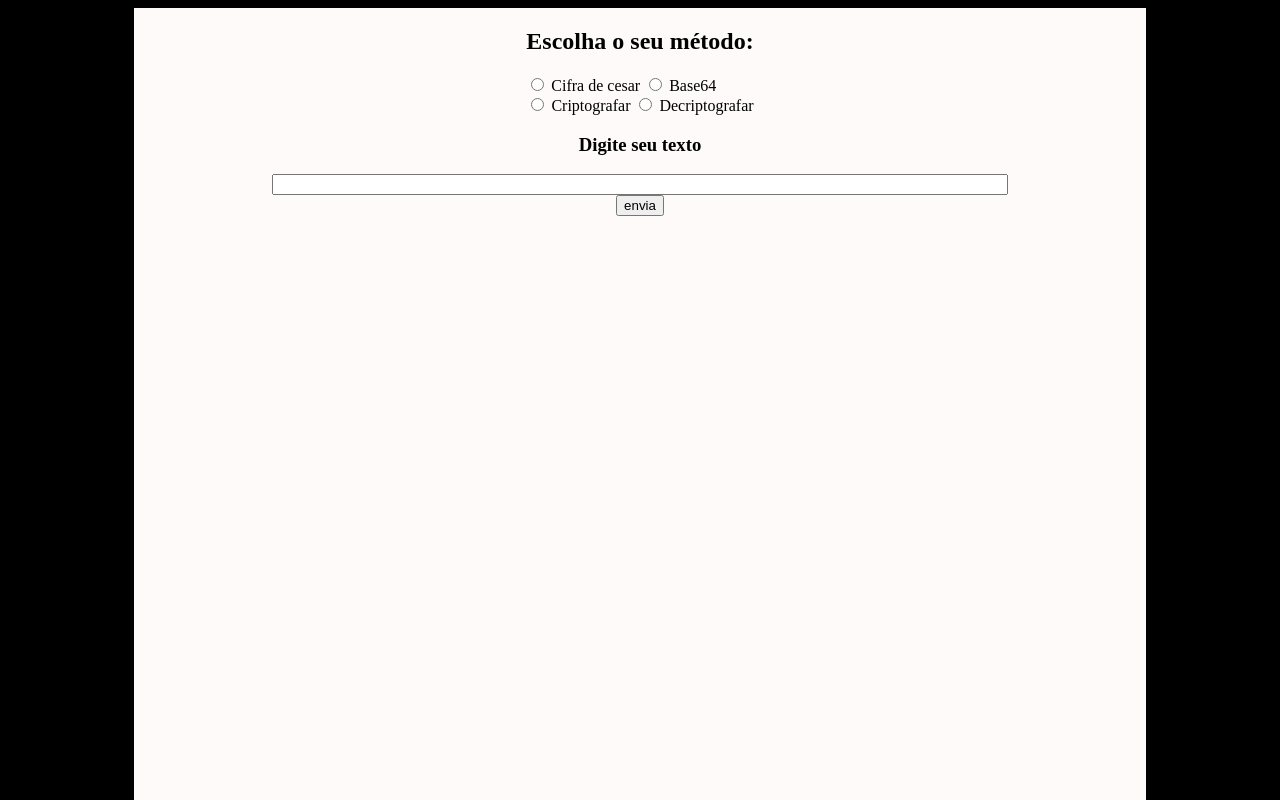
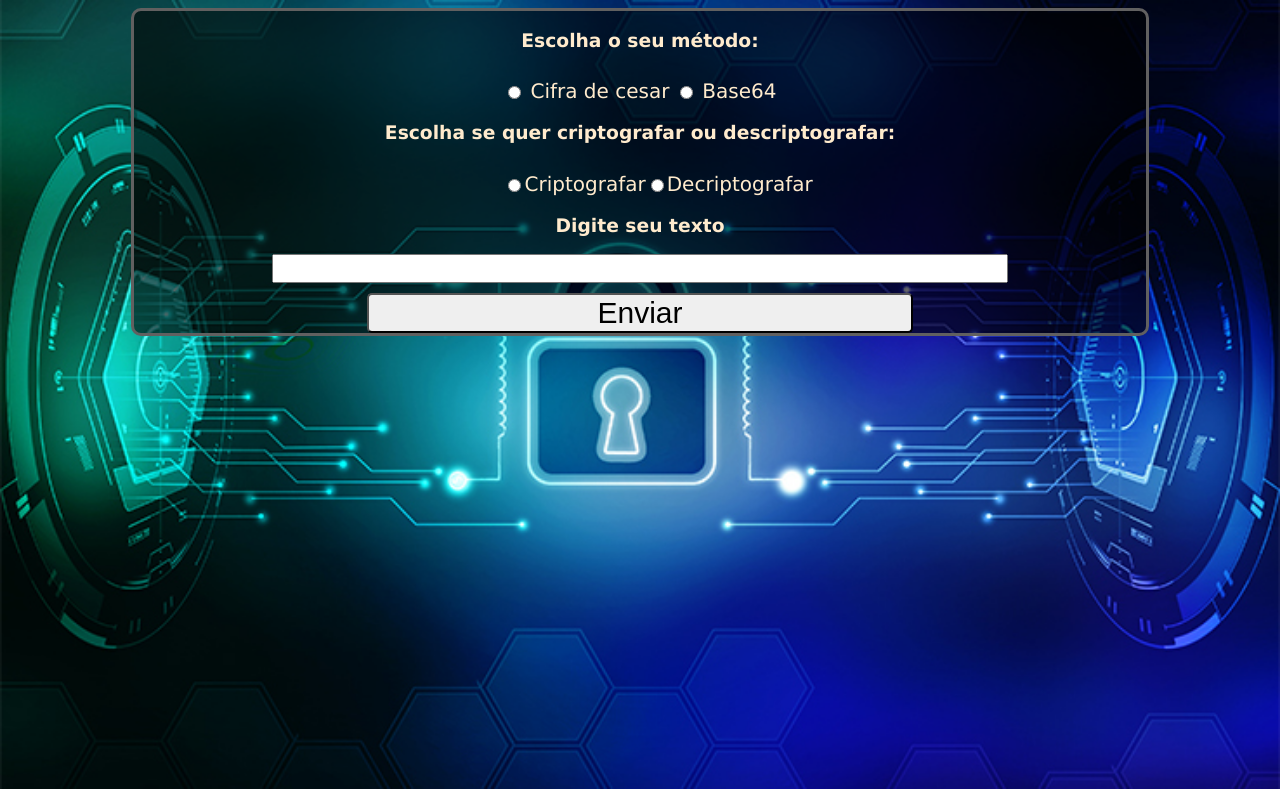
Before and after one commit to LeoCosta-dev/interpretadorCriptografia, a plain HTML site: page index.html in a window 1280 px wide. Shown: the top 800 px of the page. Drawn offline with Linux system fonts and the light colour scheme.

Commit message:
inicio da organização do css

```diff
--- a/index.html
+++ b/index.html
@@ -14,14 +14,14 @@
 
         </header>
         <section>
+          <h3>Escolha o seu método:</h3>
           <div id="escolherMetodo">
-            <h2>Escolha o seu método:</h2>
             <input  type = "radio" id = "cesar" name = "metodoCripto" value = "1">
             <label  for = "met1">Cifra de cesar</label>
             <input  type = "radio" id = "metCript2" name = "metodoCripto" value = "2">
             <label  for = "met2">Base64</label>
           </div>
-
+          <h3>Escolha se quer criptografar ou descriptografar:</h3>
           <div id="escolherCripDecrip">
             <input  type = "radio" id = "cripto" name = "metodo" value = "true">
             <label  for = "met1">Criptografar</label>
@@ -33,10 +33,9 @@
             <h3>Digite seu texto</h3>
             <input type="text" name="entrada" id="entradas">
           </div>
-          <button id="enviar">envia</button>
 
           <div id="cifra">
-            <p>Selecione valor da chave de criptografia:</p>
+            <h3>Selecione valor da chave de criptografia:</h3>
             <input type="number" name="adicao" id="adiciona" min="1">
 
             <p>Resultado:</p>
@@ -50,9 +49,10 @@
               <div id="baseBox">
                 <output id = "resultadoBase" type = "text"></output>
               </div>
-          </div>
-        </section>
-        <footer>
+            </div>
+            <button id="enviar">Enviar</button>
+          </section>
+          <footer>
 
         </footer>
     </div>
--- a/script.js
+++ b/script.js
@@ -39,9 +39,13 @@ document.getElementById('escolherMetodo').onclick = function(){
     if(selecionado.checked){
         document.getElementById('cifra').style.display = 'flex'
         document.getElementById('base').style.display = 'none'
+        document.querySelector("body").style.backgroundImage = 'url(image/destinations-rome-banner-mobile-1024x553.jpg)'
+
     }else if(document.getElementById('metCript2').checked){
         document.getElementById('base').style.display = 'flex'
         document.getElementById('cifra').style.display = 'none'
+        document.querySelector("body").style.backgroundImage = 'url(image/MASTER-IMAGE-64bits-800x450.jpg)'
+
     }
 }
 
--- a/style.css
+++ b/style.css
@@ -1,17 +1,24 @@
 /* Configurações de Layouts básicos da aplicação */
 body{
     display: flex;
-    background-color: black;
+    color: blanchedalmond;
     justify-content: center;
+    background-image: url(image/o-que-e-criptografia-de-ponta-a-ponta.jpg);
+    background-repeat:no-repeat;
+    background-size: 100%;
+    font-family: 'Lucida Sans', 'Lucida Sans Regular', 'Lucida Grande', 'Lucida Sans Unicode', Geneva, Verdana, sans-serif;
 }
 .container{
     display: flex;
+    background-color: rgb(0, 0, 0, 0.6);
+    border: rgb(97, 96, 96) solid 3px;
+    border-radius: 10px;
     flex-direction: column;
     align-items: center;
-    background-color: snow;
+    align-self: center;
     max-width: 80%;
     width: 100%;
-    height: 2000px;
+    height: max-content;
 }
 section{
     display: flex;
@@ -21,6 +28,12 @@ section{
     width: 90%;
 }
 /* Campo padrão para ambas as aplicações */
+#escolherMetodo, #escolherCripDecrip{
+    display: flex;
+    justify-content: space-between;
+    margin-top: 10px;
+    width: 30%;
+}
 #entradaTexto{
     display: flex;
     flex-direction: column;
@@ -41,8 +54,6 @@ section{
     margin-top: 10px;
     width: 80%;
     height: max-content;
-    border: black solid 5px;
-
 }
 #cifra , #base{
     display:none
@@ -52,9 +63,29 @@ section{
     height: 200px;
     max-height: max-content;
     border: black solid 5px;
+    background-color: rgb(97, 96, 96);
+    border-radius: 15px;
 }
 #cifraBox, #baseBox{
     display: flex;
     justify-content: center;
+    justify-items: center;
+    align-items: center;
     width: 80%;
 }
+#resultadoCifra, #resultadoBase{
+    display: flex;
+    justify-content: center;
+    justify-items: center;
+    align-items: center;
+    width: 80%;
+}
+button{
+    border-radius: 5px;
+    width: 60%;
+    margin-top: 10px;
+    font-size: 30px;
+}
+p, input, output, label{
+    font-size: 20px;
+}
```
Also changed, not shown: image/MASTER-IMAGE-64bits-800x450.jpg (added), image/destinations-rome-banner-mobile-1024x553.jpg (added), image/o-que-e-criptografia-de-ponta-a-ponta.jpg (added).
